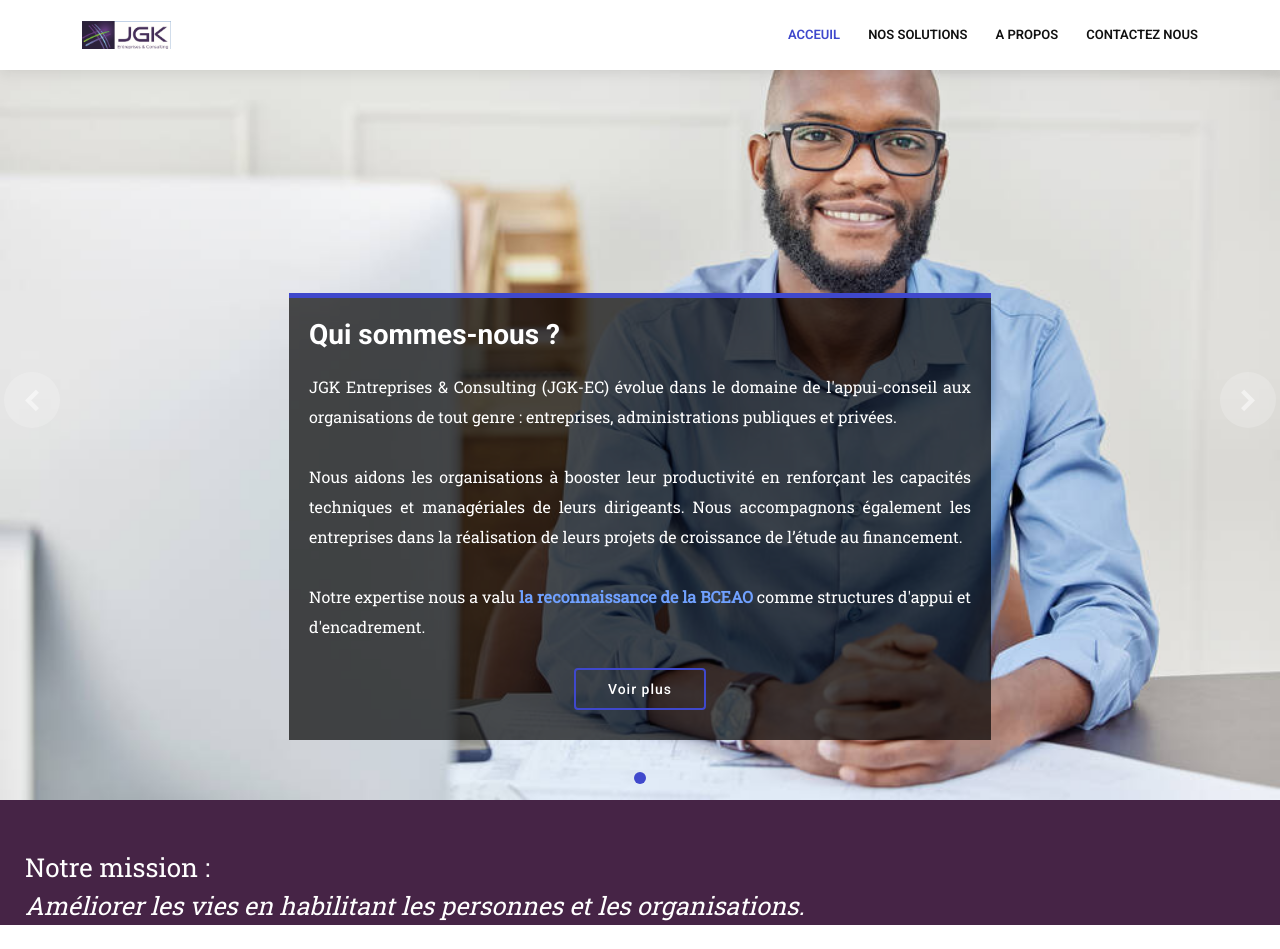
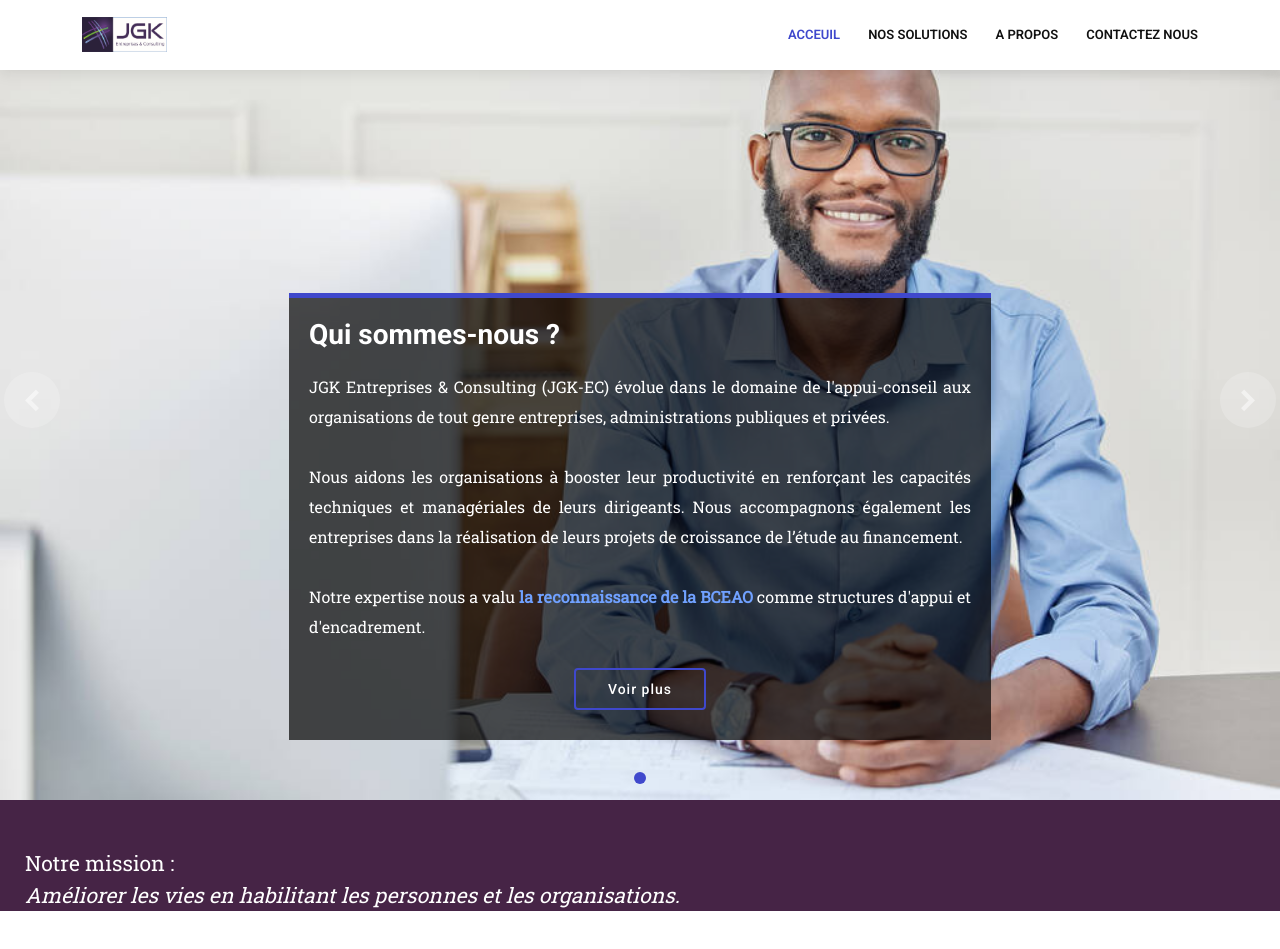
Before and after one commit to donkyni/jgkec, a Django app: page / in a window 1280 px wide. Shown: the top 949 px of the page. Run offline with Django 3.2, Linux system fonts and the light colour scheme; some libraries are stand-ins or nearby versions.

Commit message:
modification du 1 avril

```diff
--- a/cabinet/templates/base.html
+++ b/cabinet/templates/base.html
@@ -66,9 +66,15 @@
   <header id="header" class="fixed-top">
     <div class="container d-flex align-items-center">
 
-      <h1 style="background: url('{% static 'cabinet/assets/img/jgk.jpg' %}');background-size: cover;" class="logo mr-auto"><a style="opacity:0" href="{% url 'acceuil' %}"><span>JGK</span>EC</a></h1>
+      <!--<h1 style="background: url('{% static 'cabinet/assets/img/jgk.jpg' %}');background-size: cover;" class="logo mr-auto">
+        <a style="opacity:0" href="{% url 'acceuil' %}"><span>JGK</span>EC</a></h1>-->
       <!-- Uncomment below if you prefer to use an image logo -->
       <!-- <a href="index.html" class="logo mr-auto"><img src="assets/img/logo.png" alt="" class="img-fluid"></a>-->
+
+      <img class="logo mr-auto"
+           style="width:85px;height:35px;img-fit : cover;"
+           src="{% static 'cabinet/assets/img/jgk.jpg' %}"
+           alt="">
 
       <nav class="nav-menu d-none d-lg-block">
         <ul>
@@ -137,7 +143,7 @@
 
               <p style="font-weight:500;line-height:30px;text-align:justify">
                 JGK Entreprises & Consulting (JGK-EC) évolue dans le domaine de l'appui-conseil aux organisations de
-                tout genre : entreprises, administrations publiques et privées.
+                tout genre entreprises, administrations publiques et privées.
                 <br><br> <!-- retour a la ligne -->
                 Nous aidons les organisations à booster leur productivité en renforçant les capacités techniques et
                 managériales de leurs dirigeants. Nous accompagnons également les entreprises dans la réalisation
@@ -207,15 +213,15 @@
     <div data-aos="fade-up">
       <p style="background-color:#462446;padding-left:25px;">
         <br><br>
-        <span style="font-size:26px;color:#fff">Notre mission :</span>
+        <span style="font-size:21px;color:#fff">Notre mission :</span>
         <br>
-        <span style="font-size:25px;color:#fff;font-style:italic">Améliorer les vies en habilitant les personnes et les organisations.</span>
+        <span style="font-size:21px;color:#fff;font-style:italic">Améliorer les vies en habilitant les personnes et les organisations.</span>
         <br>
       </p>
       <p style="padding-right:15px" class="text-right">
         <br>
         <span>
-          <img src="{% static 'cabinet/assets/img/missions.jpg' %}" style="object-fit: cover;width:60%;height:400px;" alt="">
+          <img src="{% static 'cabinet/assets/img/9.jpeg' %}" style="object-fit: cover;width:60%;height:400px;" alt="">
           <br><br>
           <span style="font-size:23px">Booster la <i>productivité</i> de votre équipe avec le <b>programme Diamond.</b></span>
           <br><br>
```
Also changed, not shown: cabinet/templates/apropos/apropos.html (+4 -4 lines), cabinet/templates/solution/solution.html (+32 -30 lines), cabinet/static/cabinet/assets/img/vision-new.jpg (added).
